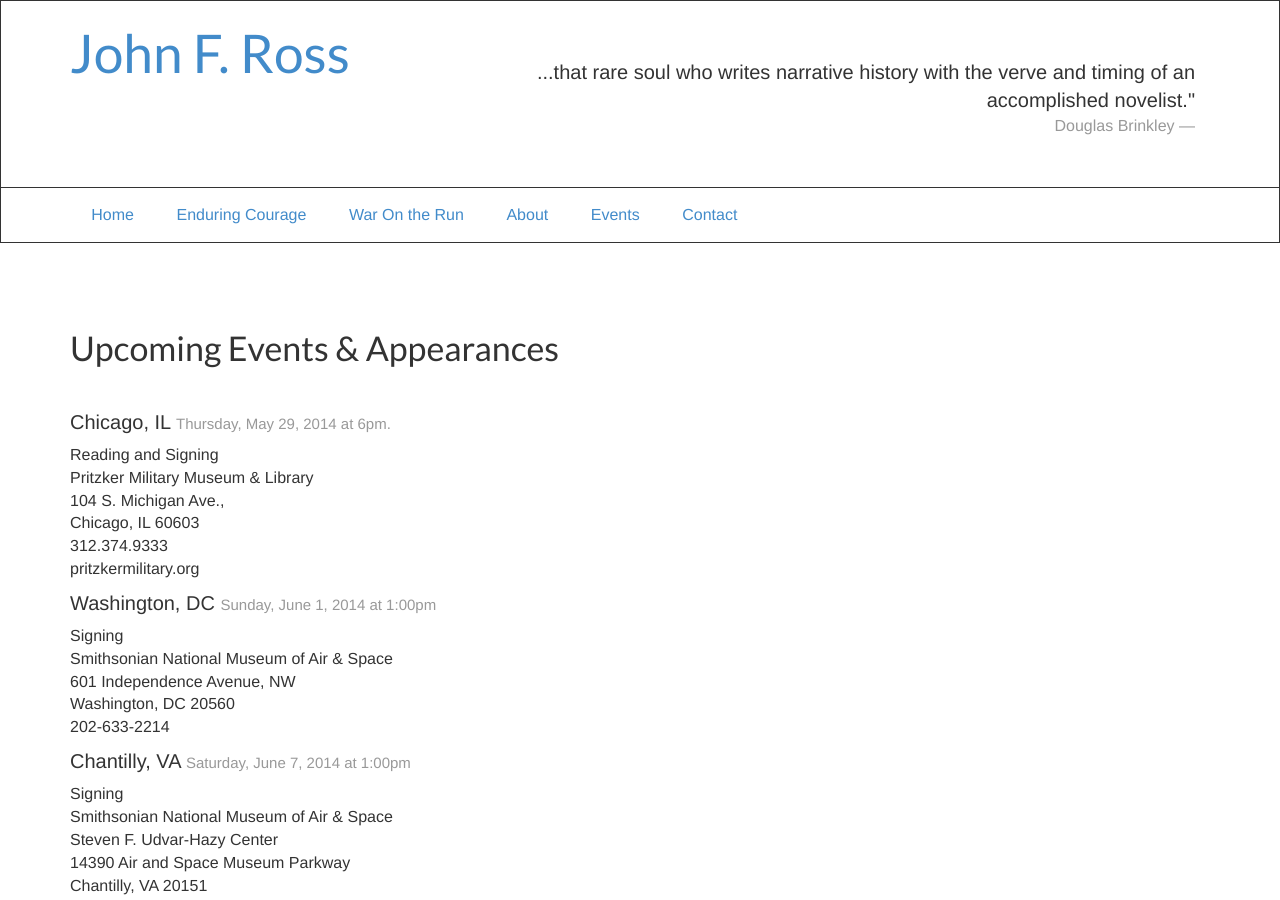
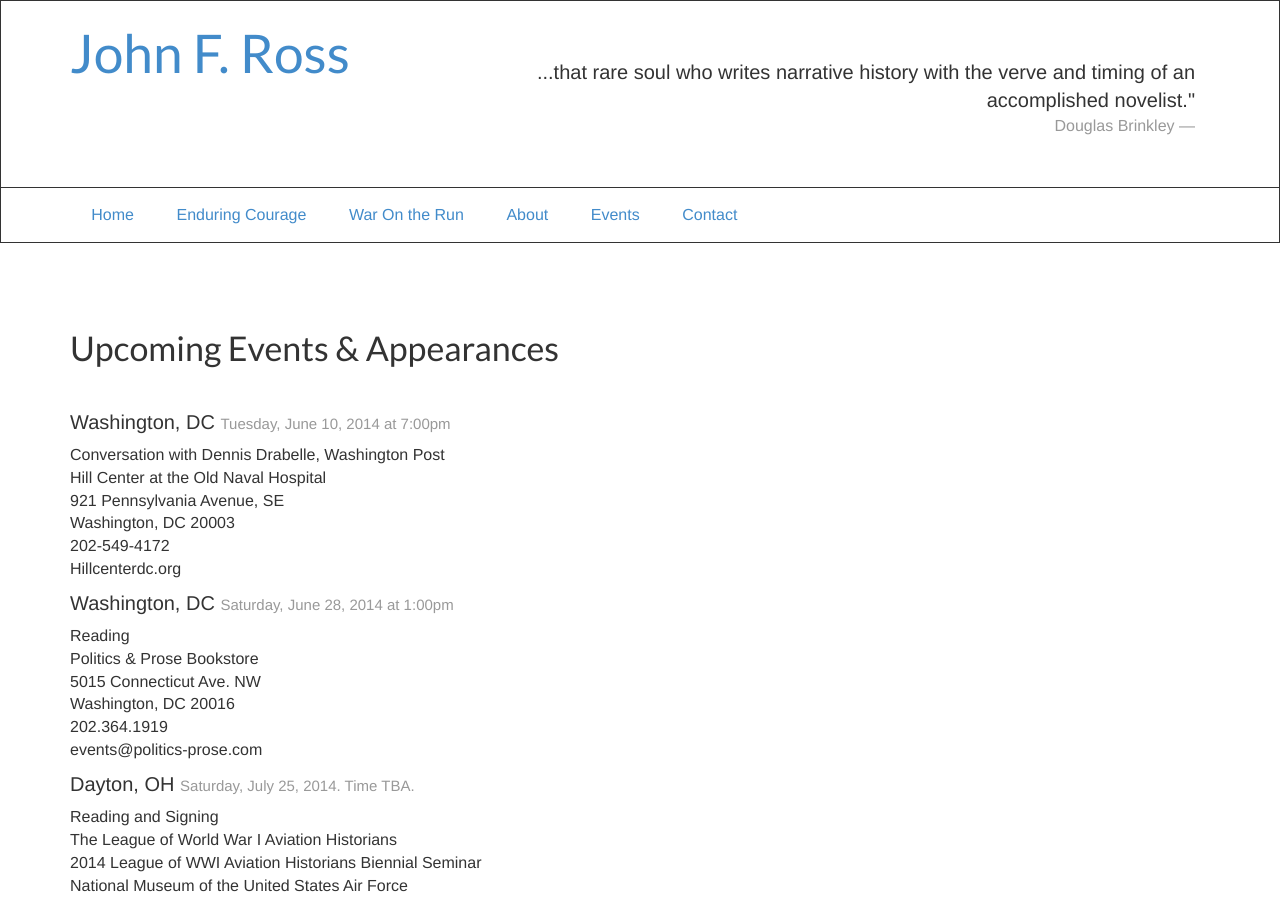
Before and after one commit to adamgibbons/jfr, a Jekyll site: the page built from events.md, in a window 1280 px wide and 900 px high. Built offline with Jekyll 4.4.1, drawn with Linux system fonts in a browser that asks for light colours; nearby versions of some CDN libraries.

Commit message:
update events, reviews

```diff
--- a/events.md
+++ b/events.md
@@ -5,29 +5,6 @@ title: "Events | John F. Ross"
 
 <h2>Upcoming Events &amp; Appearances</h2>
 <br>
-
-<h4>Chicago, IL <small>Thursday, May 29, 2014 at 6pm.</small></h4>
-<p>Reading and Signing<br>
-Pritzker Military Museum &amp; Library<br>
-104 S. Michigan Ave.,<br>
-Chicago, IL 60603<br>
-312.374.9333<br>
-pritzkermilitary.org</p>
-
-<h4>Washington, DC <small>Sunday, June 1, 2014 at 1:00pm</small></h4>
-<p>Signing<br>
-Smithsonian National Museum of Air &amp; Space<br>
-601 Independence Avenue, NW<br>
-Washington, DC 20560<br>
-202-633-2214</p>
-
-<h4>Chantilly, VA <small>Saturday, June 7, 2014 at 1:00pm</small></h4>
-<p>Signing<br>
-Smithsonian National Museum of Air &amp; Space <br>
-Steven F. Udvar-Hazy Center<br>
-14390 Air and Space Museum Parkway <br>
-Chantilly, VA 20151<br>
-703-572-4118</p>
 
 <h4>Washington, DC <small> Tuesday, June 10, 2014 at 7:00pm</small></h4>
 <p>Conversation with Dennis Drabelle, Washington Post<br>
```
Also changed, not shown: enduring-courage.md (+3 -0 lines), index.md (+7 -7 lines).
